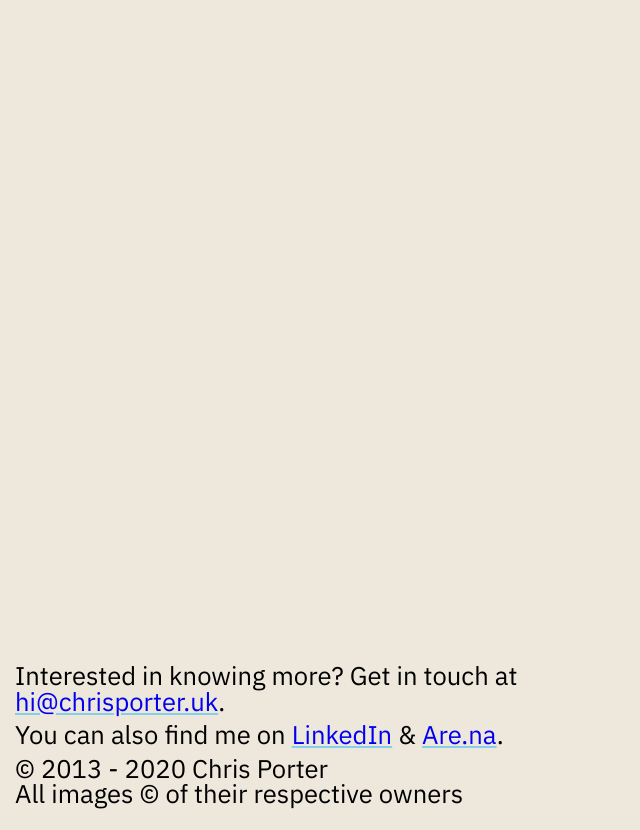
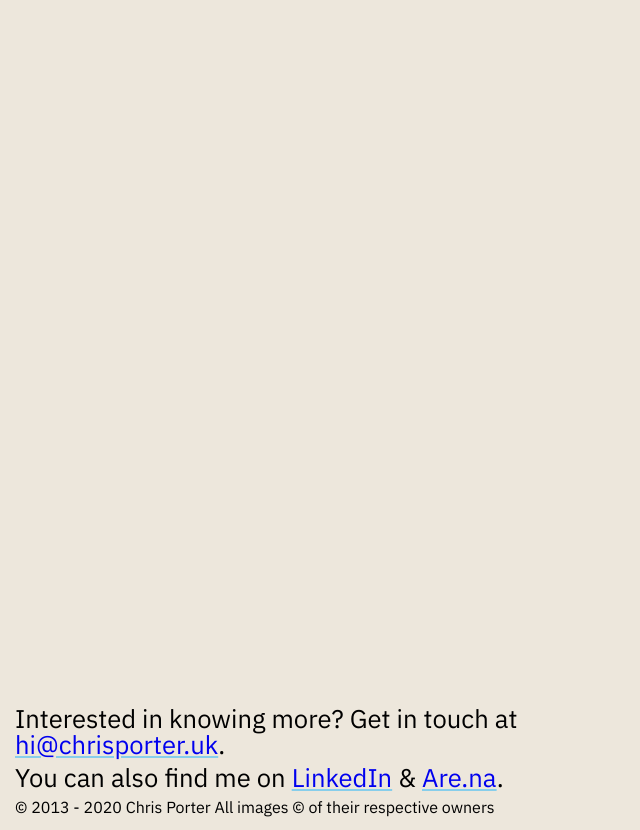
Before and after one commit to thisiscap/thisiscap.github.io, a Jekyll site: the page built from index.md, in a window 1280 px wide. Shown: the part 1630-2460 px from the top of the page, without its empty margins (0-640 px from the left). Built offline with Jekyll 4.4.1, drawn with Linux system fonts in a browser that asks for light colours; our own code applies the rules of GitHub Pages for plain Markdown files.

Commit message:
Revert "Update footer text"
This reverts commit 3cd8792b931d1bf04912b5d8d5ef78308cf9b4ad.

```diff
--- a/index.md
+++ b/index.md
@@ -55,7 +55,8 @@ title: Hello
                     rel="noopener noreferrer">hi@chrisporter.uk</a>.</p>
             <p>You can also find me on <a href="https://">LinkedIn</a> & <a href="#">Are.na</a>.</p>
             <footer>
-                <p><small>&copy; 2013 - {{ site.time | date: "%Y" }} Chris Porter<br>All images &copy; of their respective owners</small></p>
+                <small>&copy; 2013 - {{ site.time | date: "%Y" }} Chris Porter</small>
+                <small>All images &copy; of their respective owners</small>
             </footer>
         </div>
     </section>
```
